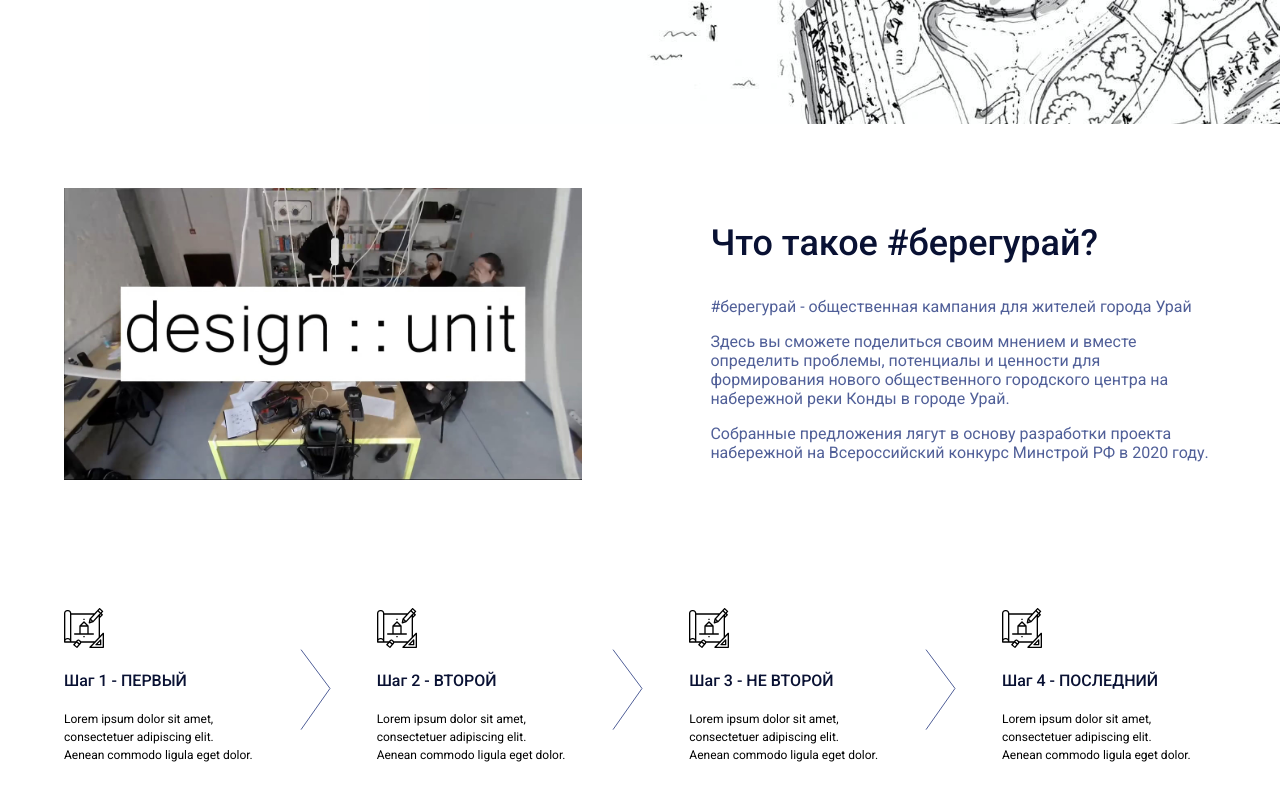
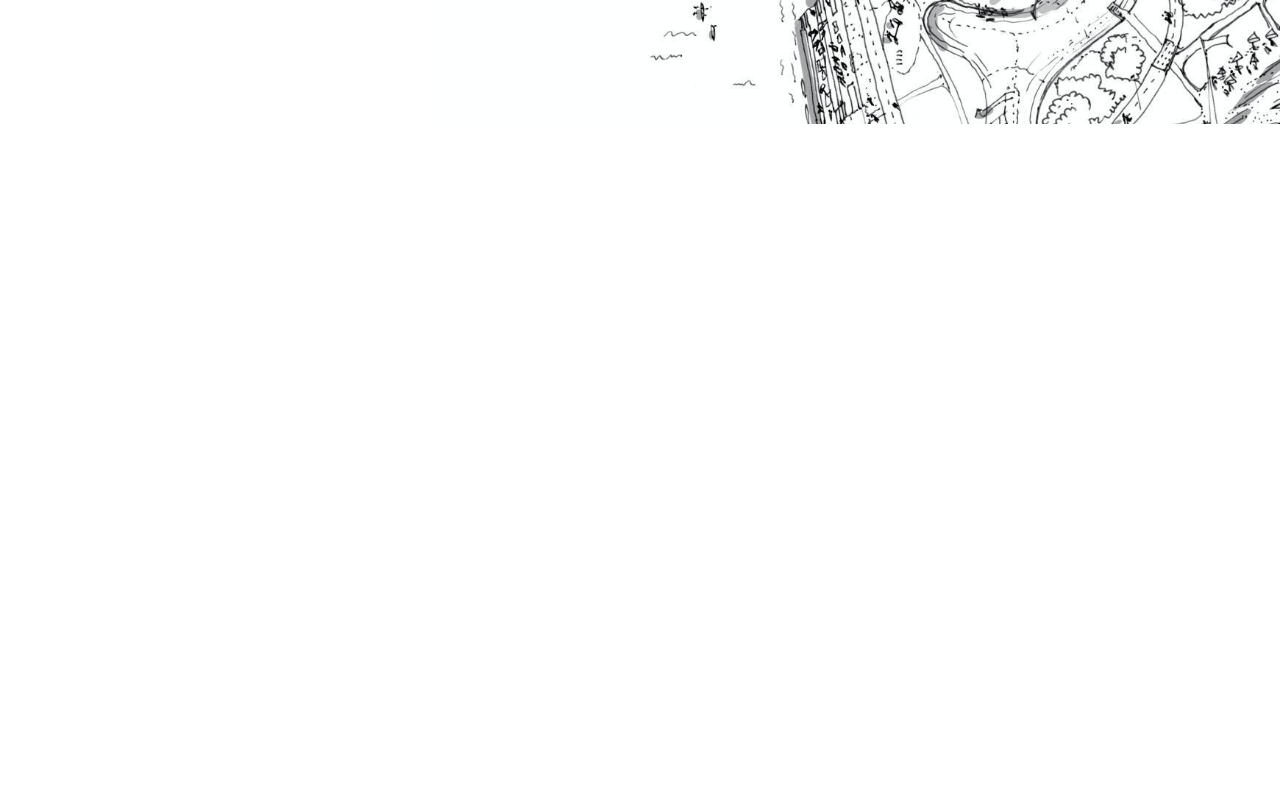
Before and after one commit to designunit/bereguray, a Next.js app: page / in a window 1280 px wide. Shown: the part 676-1476 px from the top of the page. After the commit the page ends 800 px from the top, so only its background shows below. Built offline with nearby package versions, Linux system fonts and the light colour scheme.

Commit message:
requested changes

```diff
--- a/src/components/IndexPage/index.tsx
+++ b/src/components/IndexPage/index.tsx
@@ -71,10 +71,6 @@ const IndexPage = () => (
                 </Button>
             </div>
         </PageSection>
-
-        <About />
-
-        <Steps />
     </main>
 )
 
```
